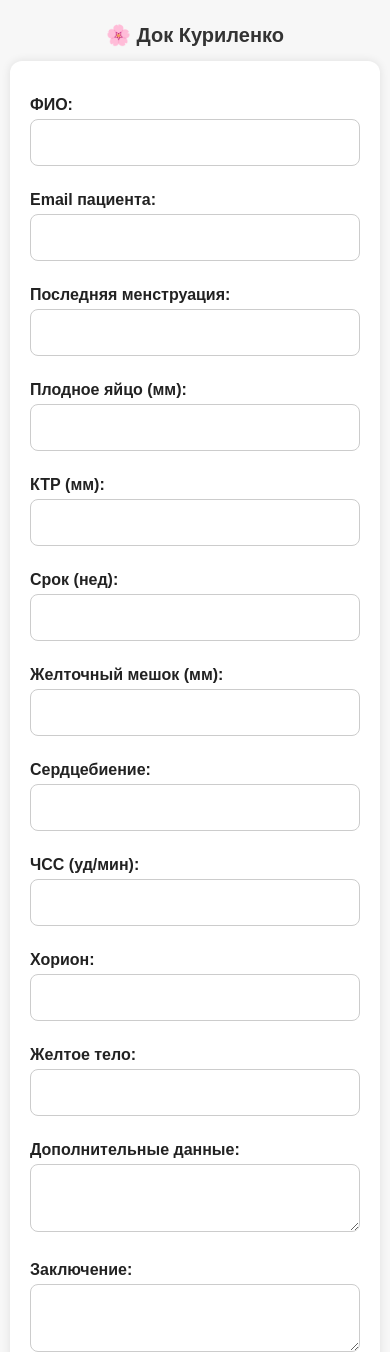
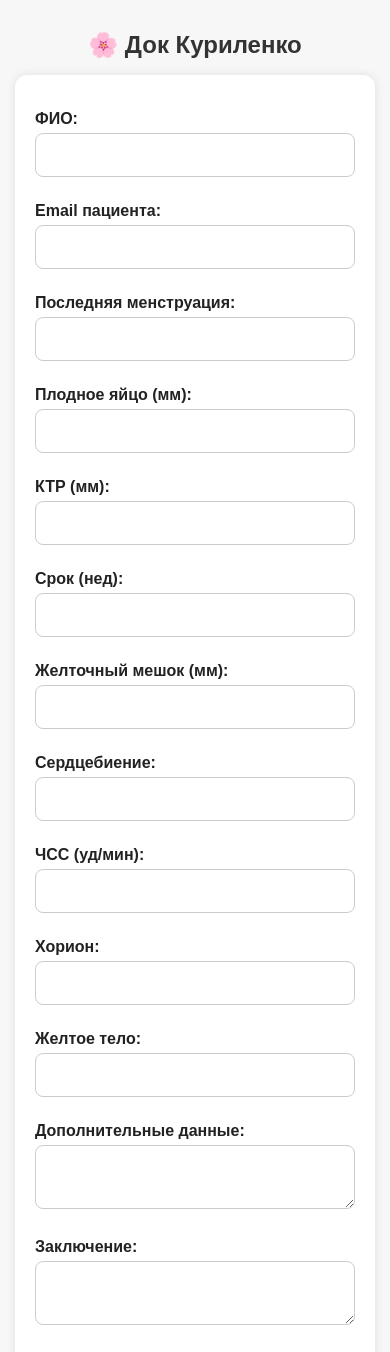
Before and after one commit to Yuliia921/new20-04-2025, a FastAPI app: page / in a window 390 px wide. Shown: the top 1352 px of the page. Run offline with FastAPI, Linux system fonts and the light colour scheme.

Commit message:
Add files via upload

```diff
--- a/static/style.css
+++ b/static/style.css
@@ -58,17 +58,3 @@ button {
 button:hover {
     background-color: #5e3a82;
 }
-
-@media (max-width: 600px) {
-    body {
-        padding: 10px;
-    }
-
-    h1 {
-        font-size: 20px;
-    }
-
-    input, textarea, button {
-        font-size: 18px;
-    }
-}
```
